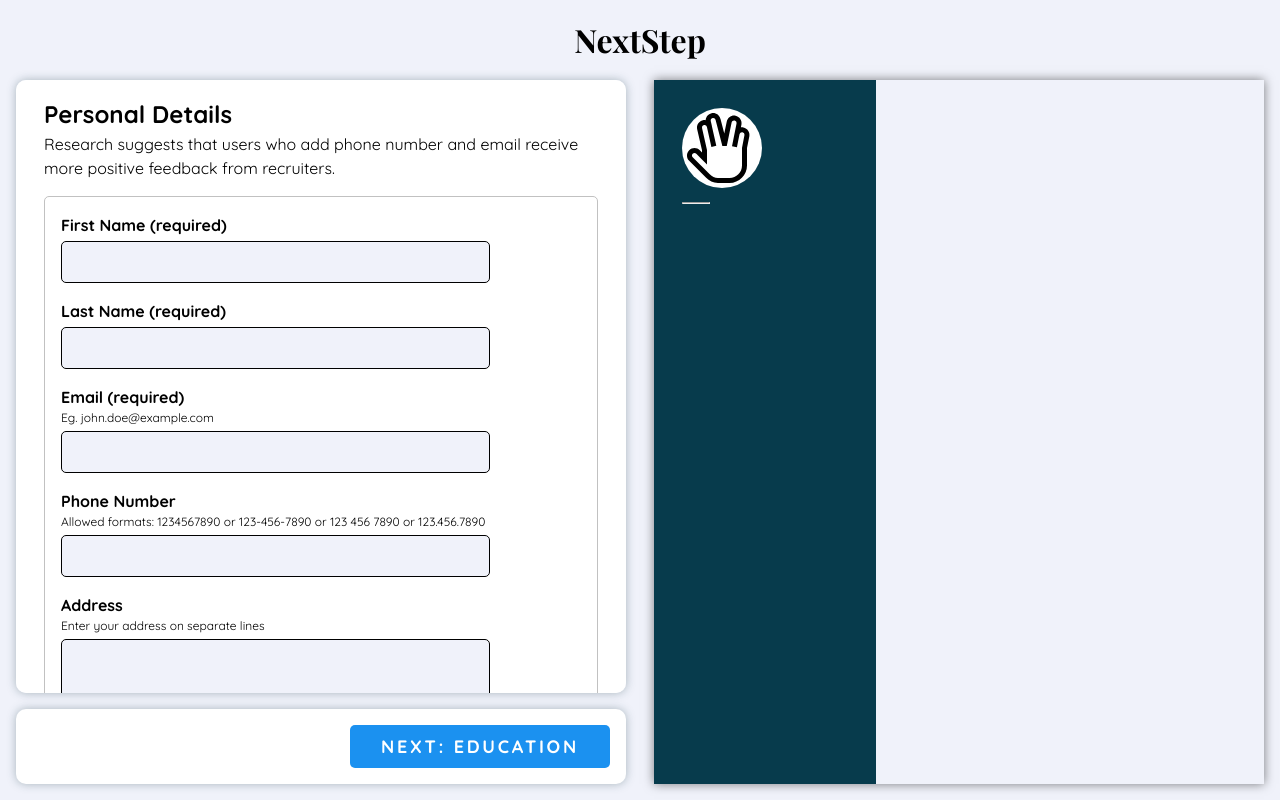
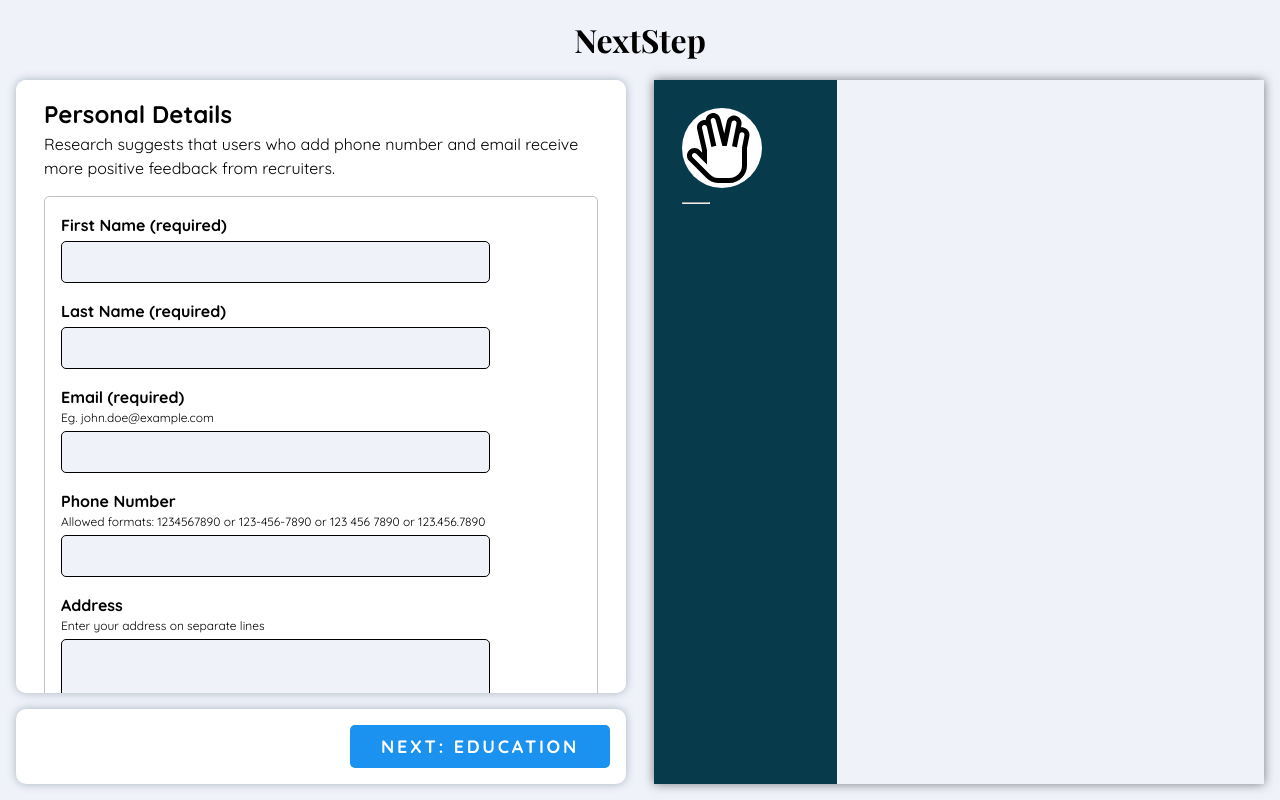
Before and after one commit to py-code314/cv-application, a React (Vite) app: page / in a window 1280 px wide. Built offline with nearby package versions, Linux system fonts and the light colour scheme.

Commit message:
feat: Add `PreviewProfile` component

```diff
--- a/src/components/PreviewContent.jsx
+++ b/src/components/PreviewContent.jsx
@@ -1,3 +1,5 @@
+import PreviewProfile from "./PreviewProfile";
+
 const PreviewContent = ({
   showForm,
   showPreview,
--- /dev/null
+++ b/src/components/PreviewProfile.jsx
@@ -0,0 +1,8 @@
+const PreviewProfile = ({personalDetailsData}) => {
+  return (<div className="preview__profile">
+    <h2>Profile</h2>
+    <p>{personalDetailsData.aboutMe}</p>
+  </div> );
+}
+
+export default PreviewProfile;
--- a/src/styles/CVPreview.css
+++ b/src/styles/CVPreview.css
@@ -5,12 +5,14 @@
 }
 
 .preview__sidebar {
-  flex: 1;
+  /* flex: 1; */
+  width: 30%;
   background-color: var(--clr-midnight-green);
   padding: var(--space-800);
 }
 
 .preview__content {
-  flex: 2;
+  /* flex: 3; */
+  width: 70%;
   padding: var(--space-800);
 }
```
